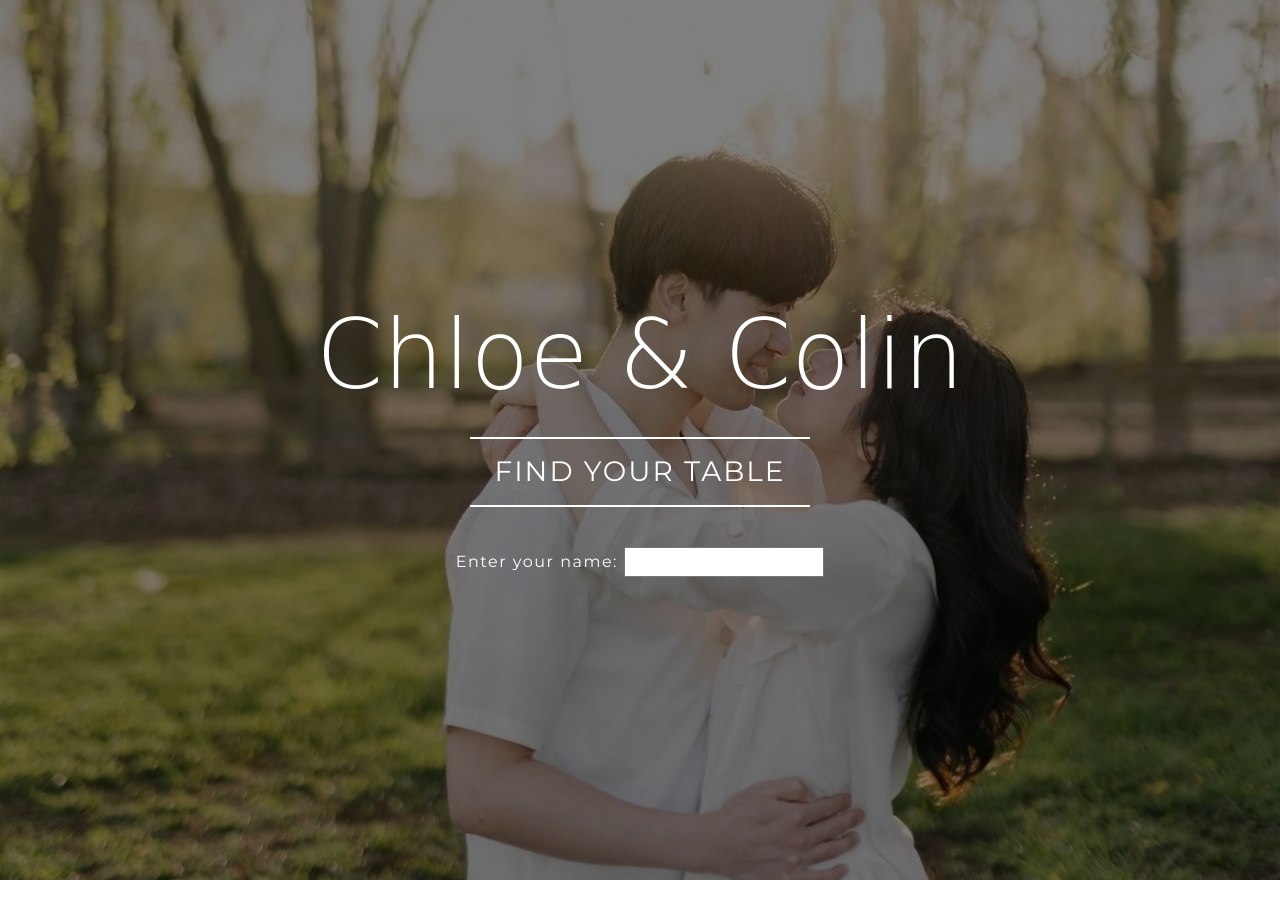
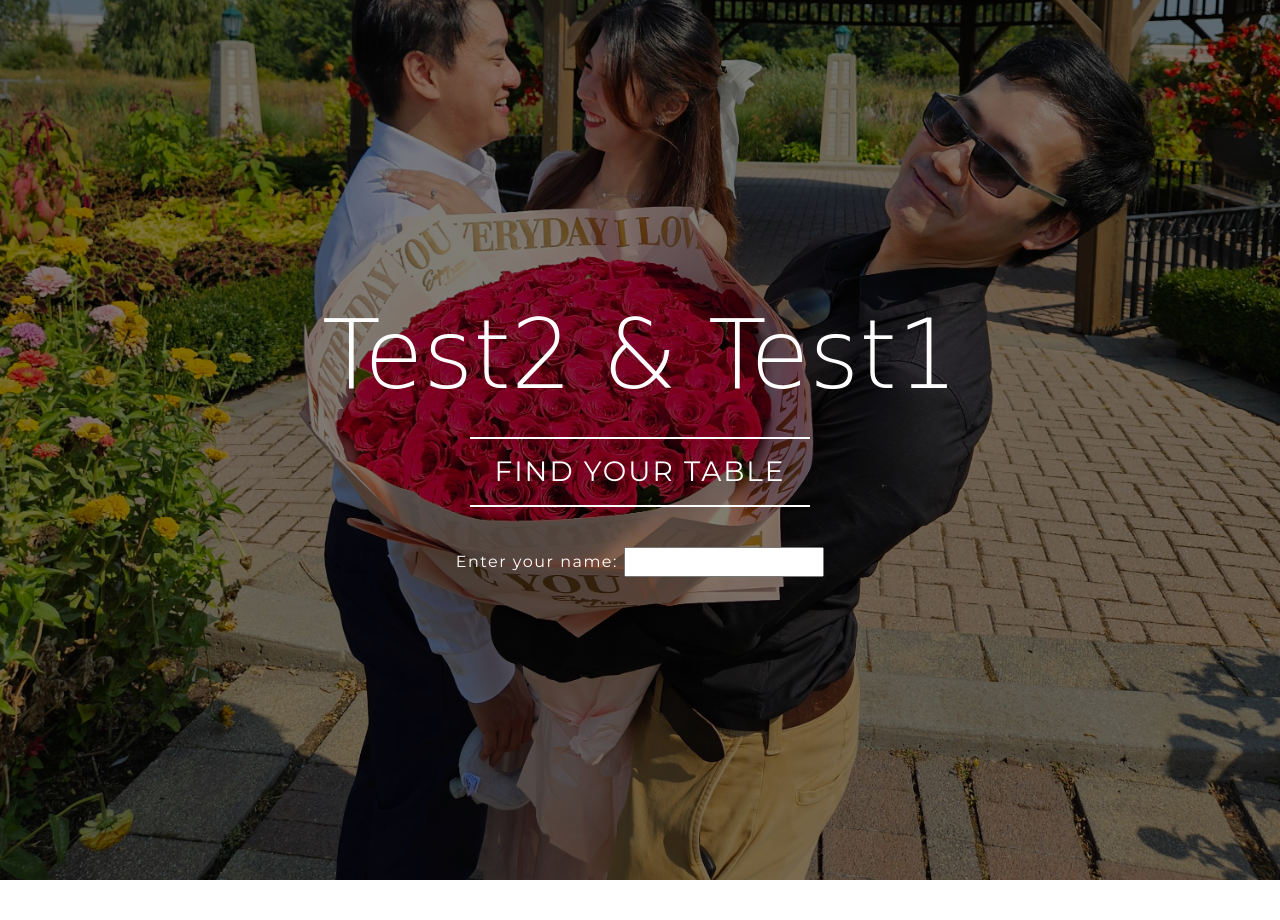
Before and after one commit to joshwong382/wedding, a PHP site: page / in a window 1280 px wide. Shown: the top 920 px of the page. Run offline with PHP 8.4, Linux system fonts and the light colour scheme; some libraries are stand-ins or nearby versions; some web fonts are replaced.

Commit message:
Test changes for jpg. and small text changes

```diff
--- a/index.php
+++ b/index.php
@@ -2,15 +2,15 @@
 
 $FF_PAGE_ENABLED = true;
 
-$name_groom = "Colin";
-$name_bride = "Chloe";
-$img_carousel1 = "cc-bkgnd.jpg";
+$name_groom = "Test1";
+$name_bride = "Test2";
+$img_carousel1 = "20240914_114409_cori_carrying.jpg";
 $img_menu_cover = "menu-cover.png";
 $img_menu_bot = "menu-bot.png";
 
 $support_name = "Joshua Wong";
 $support_email = "joshua@josh-wong.net";
-$support_domain = "https://wedding.josh-wong.net";
+$support_domain = "https://wedding.josh-wong.net/test";
 
 ?>
 
```
Also changed, not shown: img/20240914_114409_cori_carrying.jpg (added).
